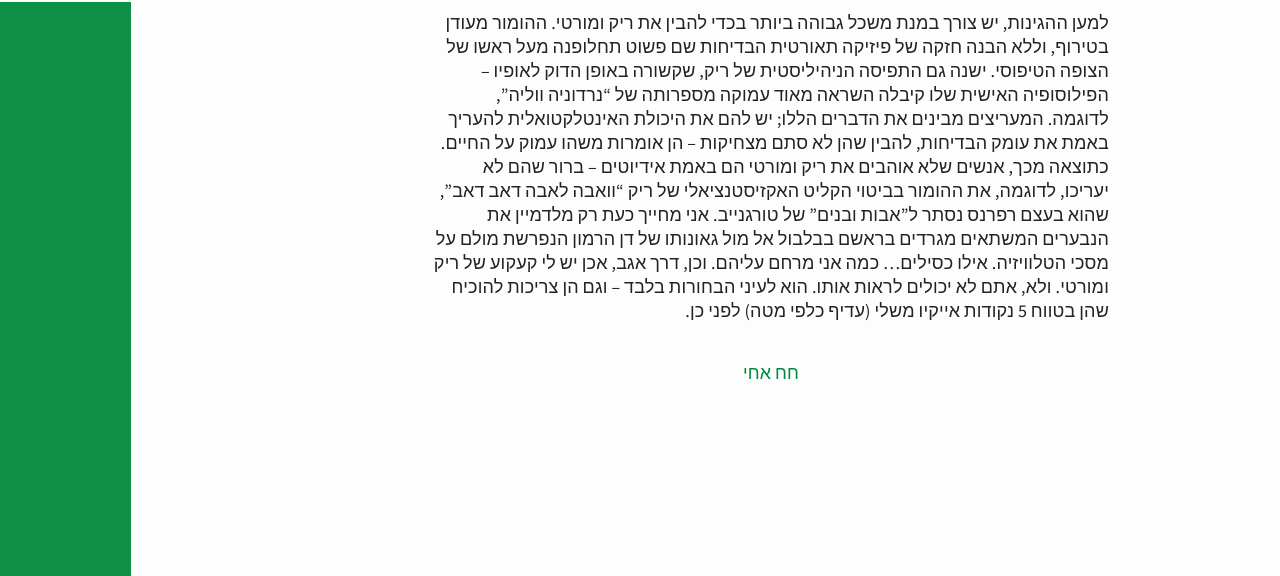
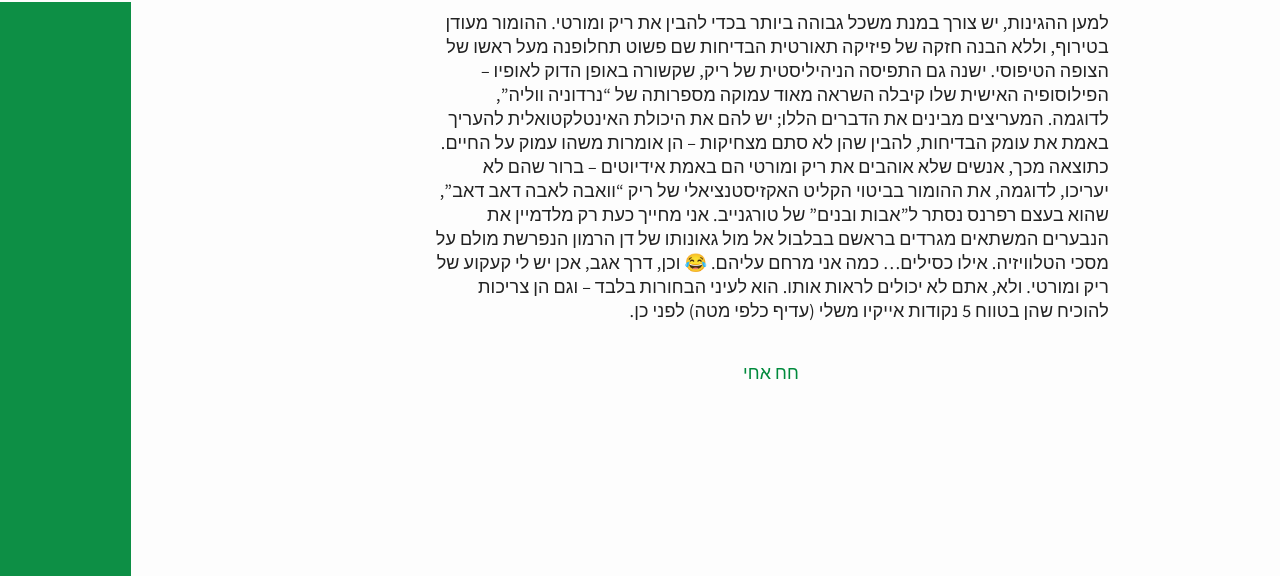
Before and after one commit to copypastot/copypastot.github.io, a Jekyll site: the page built from _posts/2017-10-13-tbh.md, in a window 1280 px wide, cut to the strip 324-900 px from the top of the page. Built offline with Jekyll 4.4.1, drawn with Linux system fonts in a browser that asks for light colours.

Commit message:
Update 2017-10-13-tbh.md

```diff
--- a/_posts/2017-10-13-tbh.md
+++ b/_posts/2017-10-13-tbh.md
@@ -1,4 +1,4 @@
 ---
 title: יש צורך במנת משכל גבוהה ביותר בכדי להבין את ריק ומורטי
 ---
-למען ההגינות, יש צורך במנת משכל גבוהה ביותר בכדי להבין את ריק ומורטי. ההומור מעודן בטירוף, וללא הבנה חזקה של פיזיקה תאורטית הבדיחות שם פשוט תחלופנה מעל ראשו של הצופה הטיפוסי. ישנה גם התפיסה הניהיליסטית של ריק, שקשורה באופן הדוק לאופיו – הפילוסופיה האישית שלו קיבלה השראה מאוד עמוקה מספרותה של "נרדוניה ווליה", לדוגמה. המעריצים מבינים את הדברים הללו; יש להם את היכולת האינטלקטואלית להעריך באמת את עומק הבדיחות, להבין שהן לא סתם מצחיקות – הן אומרות משהו עמוק על החיים. כתוצאה מכך, אנשים שלא אוהבים את ריק ומורטי הם באמת אידיוטים – ברור שהם לא יעריכו, לדוגמה, את ההומור בביטוי הקליט האקזיסטנציאלי של ריק "וואבה לאבה דאב דאב", שהוא בעצם רפרנס נסתר ל"אבות ובנים" של טורגנייב. אני מחייך כעת רק מלדמיין את הנבערים המשתאים מגרדים בראשם בבלבול אל מול גאונותו של דן הרמון הנפרשת מולם על מסכי הטלוויזיה. אילו כסילים... כמה אני מרחם עליהם.  וכן, דרך אגב, אכן יש לי קעקוע של ריק ומורטי. ולא, אתם לא יכולים לראות אותו. הוא לעיני הבחורות בלבד – וגם הן צריכות להוכיח שהן בטווח 5 נקודות אייקיו משלי (עדיף כלפי מטה) לפני כן.
+למען ההגינות, יש צורך במנת משכל גבוהה ביותר בכדי להבין את ריק ומורטי. ההומור מעודן בטירוף, וללא הבנה חזקה של פיזיקה תאורטית הבדיחות שם פשוט תחלופנה מעל ראשו של הצופה הטיפוסי. ישנה גם התפיסה הניהיליסטית של ריק, שקשורה באופן הדוק לאופיו – הפילוסופיה האישית שלו קיבלה השראה מאוד עמוקה מספרותה של "נרדוניה ווליה", לדוגמה. המעריצים מבינים את הדברים הללו; יש להם את היכולת האינטלקטואלית להעריך באמת את עומק הבדיחות, להבין שהן לא סתם מצחיקות – הן אומרות משהו עמוק על החיים. כתוצאה מכך, אנשים שלא אוהבים את ריק ומורטי הם באמת אידיוטים – ברור שהם לא יעריכו, לדוגמה, את ההומור בביטוי הקליט האקזיסטנציאלי של ריק "וואבה לאבה דאב דאב", שהוא בעצם רפרנס נסתר ל"אבות ובנים" של טורגנייב. אני מחייך כעת רק מלדמיין את הנבערים המשתאים מגרדים בראשם בבלבול אל מול גאונותו של דן הרמון הנפרשת מולם על מסכי הטלוויזיה. אילו כסילים... כמה אני מרחם עליהם. 😂 וכן, דרך אגב, אכן יש לי קעקוע של ריק ומורטי. ולא, אתם לא יכולים לראות אותו. הוא לעיני הבחורות בלבד – וגם הן צריכות להוכיח שהן בטווח 5 נקודות אייקיו משלי (עדיף כלפי מטה) לפני כן.
```
